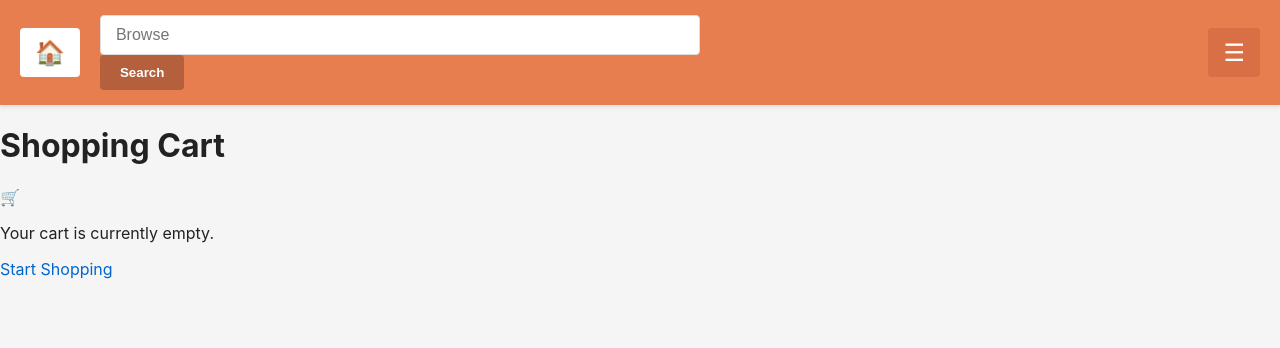
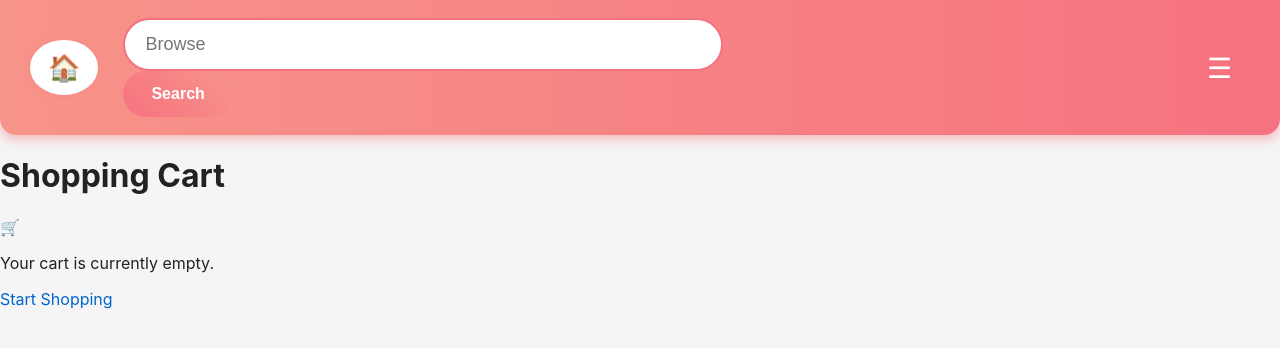
Before and after one commit to Rindian1/guitar-store-v1, a Flask app: template templates/shopping_cart.html in a window 1280 px wide. Shown: the top 348 px of the page. Run offline with Flask 3, Linux system fonts and the light colour scheme; the template is opened without the code that fills it, so the values that code supplies are empty; data comes from the database, SQL or seed files in the repository.

Commit message:
fixed shopping_cart.HTML

```diff
--- a/templates/shopping_cart.html
+++ b/templates/shopping_cart.html
@@ -7,7 +7,7 @@
     <link rel="stylesheet" href="{{ url_for('static', filename='style.css') }}">
 </head>
 
-<body class="shopping-cart-page">
+<body class="homepage shopping-cart-page">
     <header>
         <a href="{{ url_for('index') }}" class="home-icon" aria-label="Home">🏠</a>
         <div class="search-container">
```
